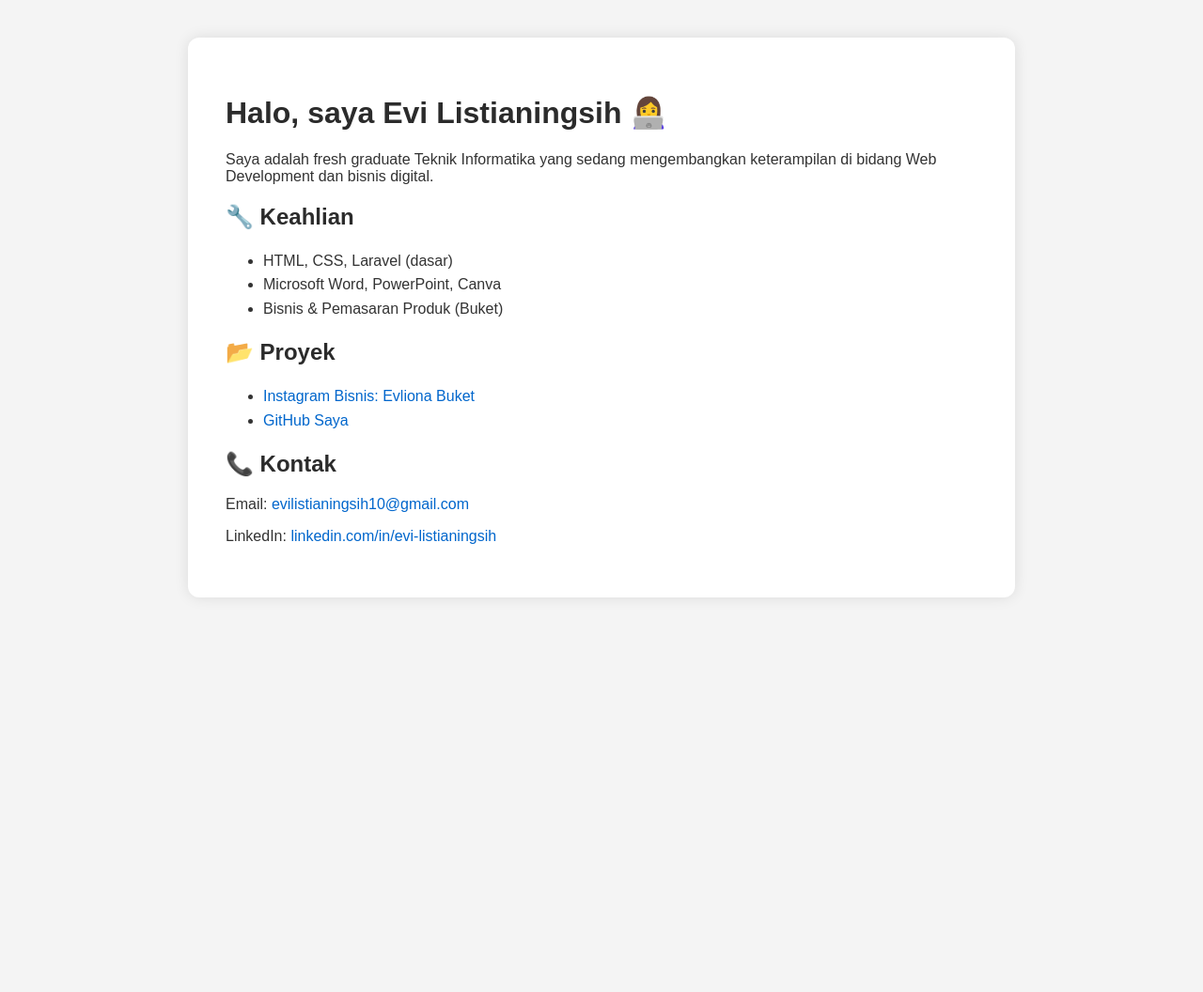
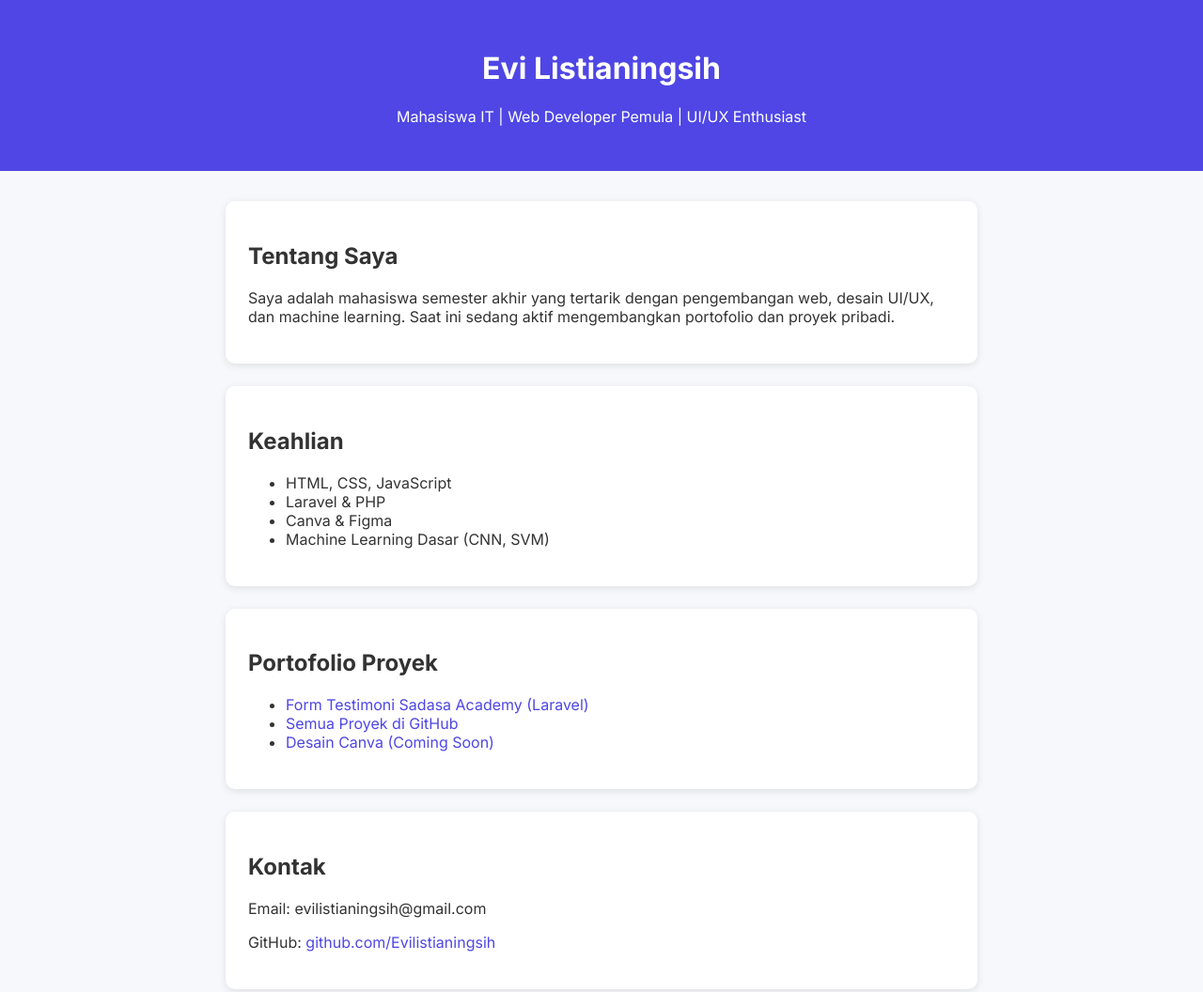
Before and after one commit to Evilistianingsih/evilistianingsih.github.io, a plain HTML site: page index.html in a window 1280 px wide. Shown: the whole page at 94% size. Before the commit the page ends 800 px from the top, so only its background shows below. Drawn offline with Linux system fonts and the light colour scheme.

Commit message:
Update index.html

```diff
--- a/index.html
+++ b/index.html
@@ -2,60 +2,77 @@
 <html lang="id">
 <head>
   <meta charset="UTF-8" />
-  <meta name="viewport" content="width=device-width, initial-scale=1.0" />
-  <title>Evi Listianingsih | Portofolio</title>
+  <meta name="viewport" content="width=device-width, initial-scale=1.0"/>
+  <title>Evi Listianingsih - Portofolio</title>
+  <link href="https://fonts.googleapis.com/css2?family=Inter:wght@400;700&display=swap" rel="stylesheet">
   <style>
     body {
-      font-family: Arial, sans-serif;
-      background-color: #f4f4f4;
+      font-family: 'Inter', sans-serif;
       margin: 0;
-      padding: 40px;
+      padding: 0;
+      background: #f7f8fc;
       color: #333;
     }
-    .container {
+    header {
+      background-color: #4f46e5;
+      color: white;
+      padding: 2rem;
+      text-align: center;
+    }
+    section {
+      padding: 2rem;
       max-width: 800px;
       margin: auto;
-      background: #fff;
-      padding: 40px;
-      box-shadow: 0 0 15px rgba(0,0,0,0.1);
-      border-radius: 12px;
     }
-    h1, h2 {
-      color: #2b2b2b;
+    .card {
+      background: white;
+      padding: 1.5rem;
+      margin-bottom: 1.5rem;
+      border-radius: 10px;
+      box-shadow: 0 2px 8px rgba(0,0,0,0.1);
     }
     a {
-      color: #0066cc;
+      color: #4f46e5;
       text-decoration: none;
-    }
-    a:hover {
-      text-decoration: underline;
-    }
-    ul {
-      line-height: 1.6;
     }
   </style>
 </head>
 <body>
-  <div class="container">
-    <h1>Halo, saya Evi Listianingsih 👩‍💻</h1>
-    <p>Saya adalah fresh graduate Teknik Informatika yang sedang mengembangkan keterampilan di bidang Web Development dan bisnis digital.</p>
+  <header>
+    <h1>Evi Listianingsih</h1>
+    <p>Mahasiswa IT | Web Developer Pemula | UI/UX Enthusiast</p>
+  </header>
 
-    <h2>🔧 Keahlian</h2>
-    <ul>
-      <li>HTML, CSS, Laravel (dasar)</li>
-      <li>Microsoft Word, PowerPoint, Canva</li>
-      <li>Bisnis & Pemasaran Produk (Buket)</li>
-    </ul>
+  <section>
+    <div class="card">
+      <h2>Tentang Saya</h2>
+      <p>Saya adalah mahasiswa semester akhir yang tertarik dengan pengembangan web, desain UI/UX, dan machine learning. Saat ini sedang aktif mengembangkan portofolio dan proyek pribadi.</p>
+    </div>
 
-    <h2>📂 Proyek</h2>
-    <ul>
-      <li><a href="https://www.instagram.com/evliona_/" target="_blank">Instagram Bisnis: Evliona Buket</a></li>
-      <li><a href="https://github.com/Evilistianingsih" target="_blank">GitHub Saya</a></li>
-    </ul>
+    <div class="card">
+      <h2>Keahlian</h2>
+      <ul>
+        <li>HTML, CSS, JavaScript</li>
+        <li>Laravel & PHP</li>
+        <li>Canva & Figma</li>
+        <li>Machine Learning Dasar (CNN, SVM)</li>
+      </ul>
+    </div>
 
-    <h2>📞 Kontak</h2>
-    <p>Email: <a href="mailto:evilistianingsih10@gmail.com">evilistianingsih10@gmail.com</a></p>
-    <p>LinkedIn: <a href="https://www.linkedin.com/in/evi-listianingsih-0b7b33231/" target="_blank">linkedin.com/in/evi-listianingsih</a></p>
-  </div>
+    <div class="card">
+      <h2>Portofolio Proyek</h2>
+      <ul>
+        <li><a href="https://github.com/Evilistianingsih/testimoni-sadasa">Form Testimoni Sadasa Academy (Laravel)</a></li>
+        <li><a href="https://github.com/Evilistianingsih">Semua Proyek di GitHub</a></li>
+        <li><a href="https://www.canva.com/">Desain Canva (Coming Soon)</a></li>
+      </ul>
+    </div>
+
+    <div class="card">
+      <h2>Kontak</h2>
+      <p>Email: evilistianingsih@gmail.com</p>
+      <p>GitHub: <a href="https://github.com/Evilistianingsih">github.com/Evilistianingsih</a></p>
+    </div>
+  </section>
 </body>
 </html>
```
